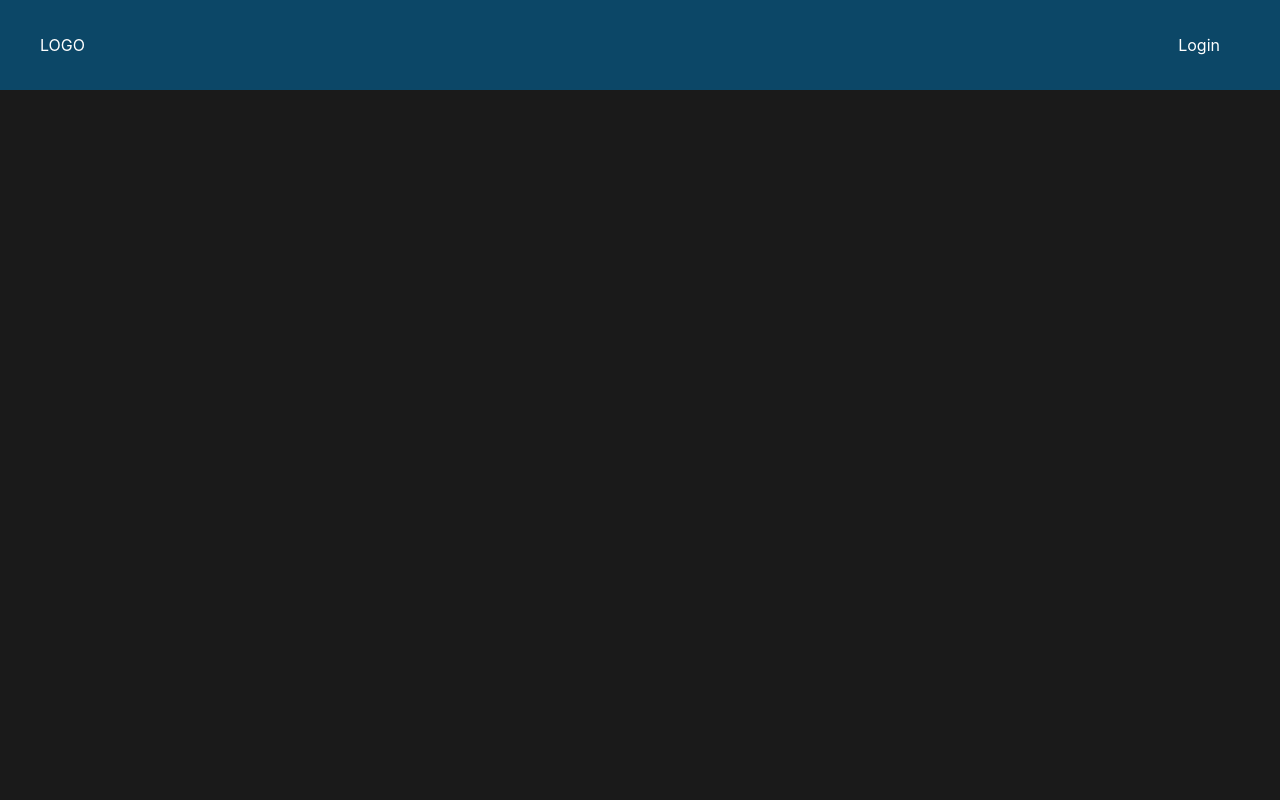
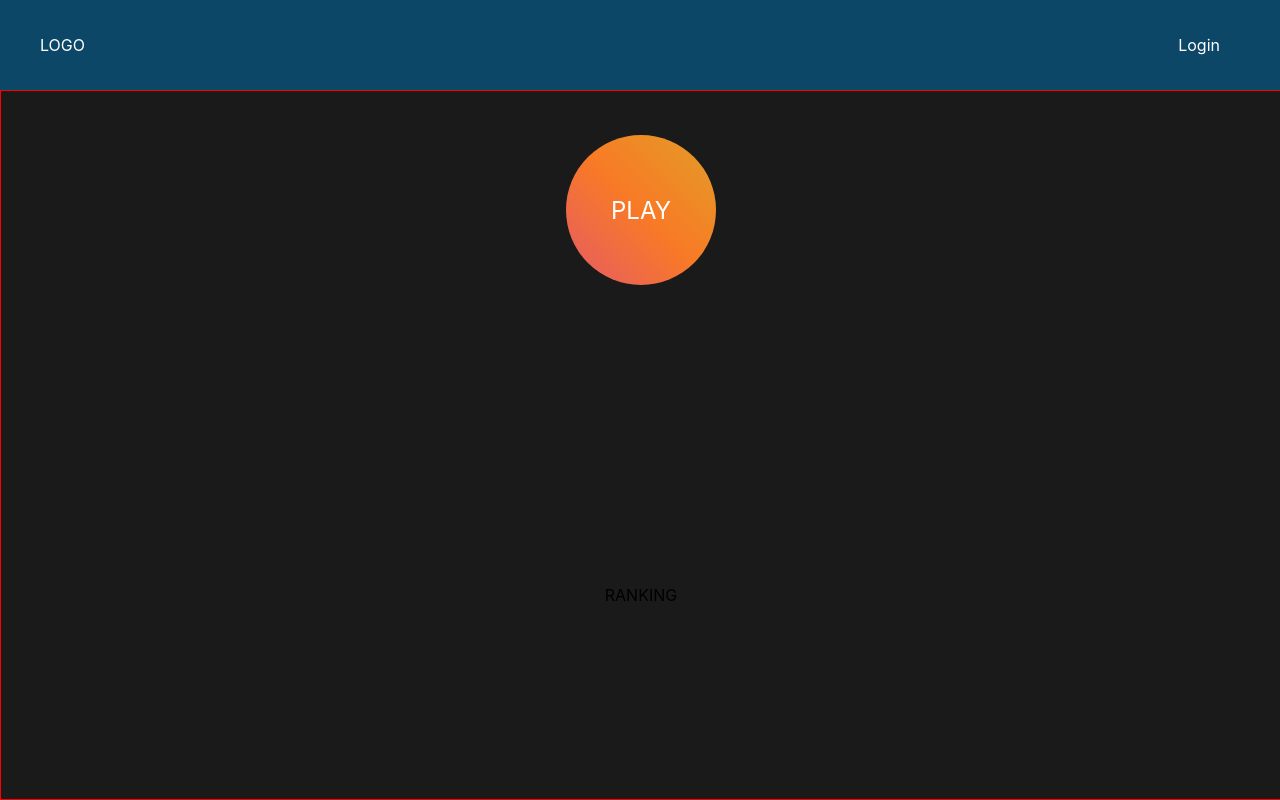
Before and after one commit to JohnBorges52/TypeWhat, a React (Create React App) app in the folder guesswhat-front/: page /home in a window 1280 px wide. Before the commit this address had no page. Built offline with nearby package versions, Linux system fonts and the light colour scheme.

Commit message:
finish btn play animation

```diff
--- a/guesswhat-front/src/App.js
+++ b/guesswhat-front/src/App.js
@@ -6,6 +6,7 @@ import MainPage from "./components/MainPage";
 import TopNavBar from "./components/TopNavBar";
 import Login from "./components/Login";
 import Register from "./components/Register";
+import HomePage from "./components/HomePage";
 
 
 function App() {
@@ -16,6 +17,7 @@ function App() {
         <Route path="/" element={<MainPage />} />
         <Route path="/login" element={<Login />} />
         <Route path="/register" element={<Register />} />
+        <Route path="/home" element={<HomePage />} />
 
       </Routes>
     </div >
--- a/guesswhat-front/src/components/HomePage.jsx
+++ b/guesswhat-front/src/components/HomePage.jsx
@@ -0,0 +1,21 @@
+import React from 'react'
+import'../styles/homepage.scss'
+
+export default function HomePage() {
+  return (
+    <div className='homepage-container'>
+
+      <div className='play-btn'>PLAY</div>
+      <div className='ranking-btn'>RANKING</div>
+
+
+
+
+
+
+
+
+    </div>
+
+  )
+}
--- a/guesswhat-front/src/index.css
+++ b/guesswhat-front/src/index.css
@@ -1,6 +1,7 @@
 body {
   margin: 0;
   padding: 0;
+  overflow: hidden;
 
   font-family: -apple-system, BlinkMacSystemFont, 'Segoe UI', 'Roboto', 'Oxygen',
     'Ubuntu', 'Cantarell', 'Fira Sans', 'Droid Sans', 'Helvetica Neue',
--- /dev/null
+++ b/guesswhat-front/src/styles/homepage.scss
@@ -0,0 +1,66 @@
+.homepage-container{
+  width: 100%;
+  height: calc(100% - 92px);
+  border: 1px solid red;
+  display: flex;
+  flex-direction: column;
+  justify-content: center;
+  align-items: center;
+  gap: 300px;
+
+}
+.play-btn{
+
+  color: white;
+  border: 0px solid white;
+  border-radius: 50%;
+  width: 150px;
+  height: 150px;
+  display: flex;
+  align-items: center;
+  justify-content: center;
+  margin-top: -150px;
+  cursor: pointer;
+  position: relative;
+  overflow: hidden;
+  z-index: 1;
+  transition: 400ms;
+  font-size: 1.5em;
+
+}
+
+.play-btn::after{
+  content: "";
+  width: 400px;
+  height: 400px;
+  position: absolute;
+  background-image: linear-gradient(225deg, #bdd827 0%, #f87a26 50%, #c625d0 100% );
+  z-index: -1;
+  transition: transform 0.5s ease;
+
+}
+
+.play-btn:hover{
+  width: 200px;
+  height: 200px;
+  font-size: 2em;
+  transition: 400ms;
+  animation: pulse 4s infinite;
+  border: 3px solid rgb(255, 255, 255);
+
+}
+.play-btn:hover::after{
+  animation: rotation 2s infinite linear;
+}
+
+@keyframes rotation {
+  from{transform: rotate(0deg);}
+  to{transform: rotate(359deg);}
+
+}
+
+@keyframes pulse {
+  0%{box-shadow: 0 0 0 0 rgb(231, 84, 16);}
+  90%{box-shadow: 0 0 0 20px rgba(231, 84, 16, 0.4);}
+  100%{box-shadow: 0 0 0 60px rgba(231, 84, 16, 0.027);}
+}
--- a/guesswhat-front/src/styles/mainpage.scss
+++ b/guesswhat-front/src/styles/mainpage.scss
@@ -9,6 +9,7 @@
   flex-direction: column;
   align-items: center;
   background-color: rgba(51, 51, 51, 0.1);
+
 
 }
 
--- a/guesswhat-front/src/styles/register.scss
+++ b/guesswhat-front/src/styles/register.scss
@@ -132,5 +132,9 @@
 }
 
 .btn-link:hover::after{
+  animation: rotate 1.5s linear infinite;
+
+
+
   transform: rotate(220deg);
 }
```
